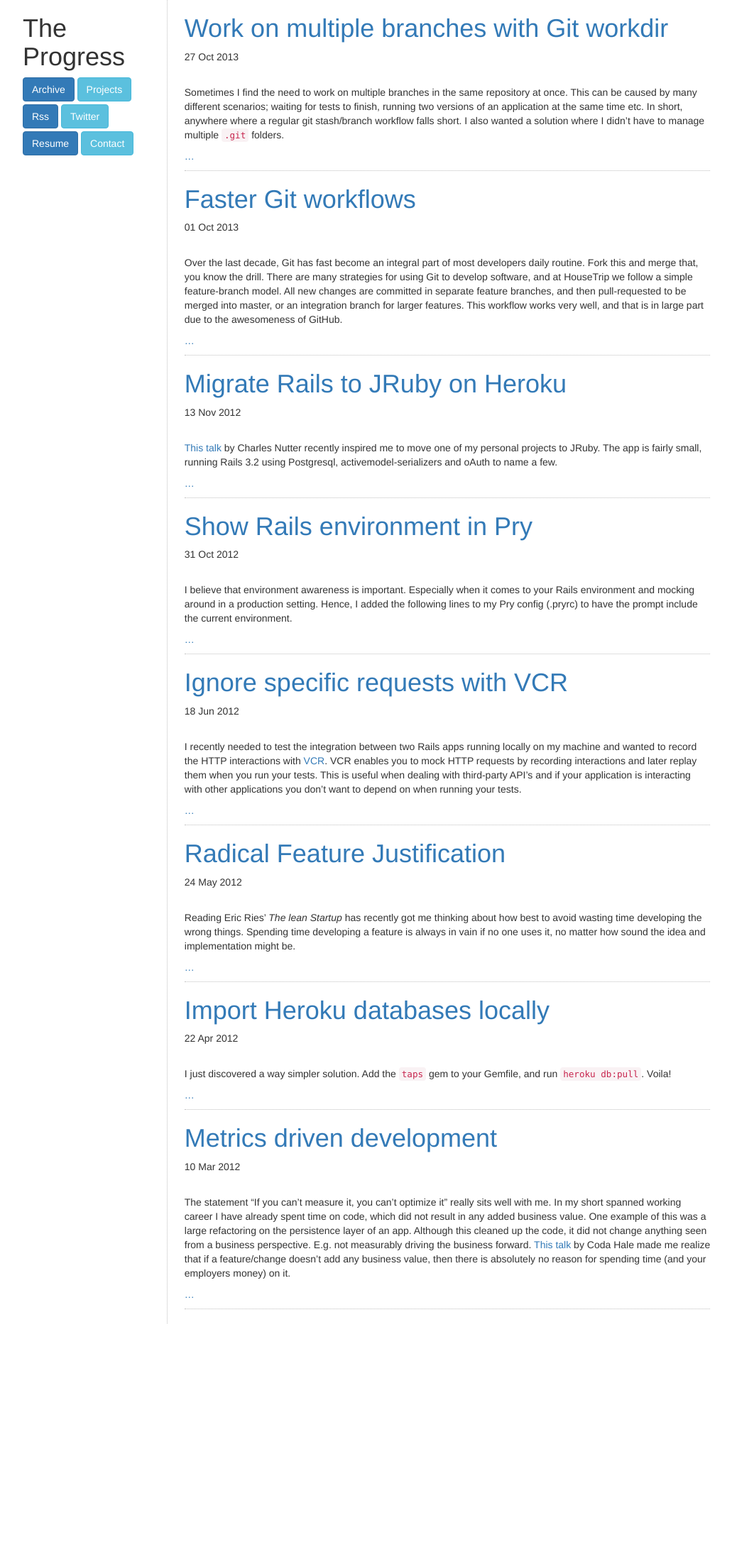
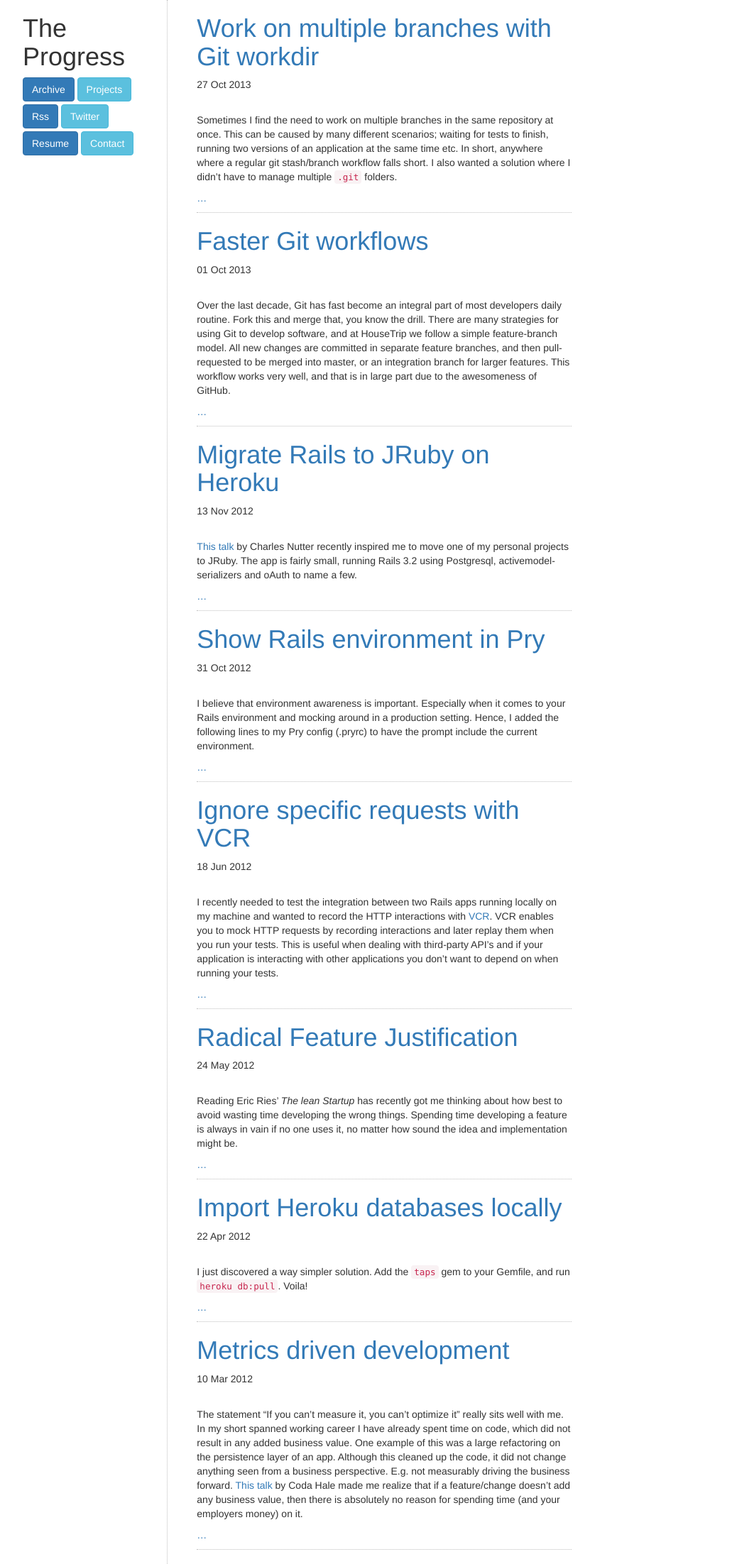
Before and after one commit to thejspr/thejspr.com, a Jekyll site: the page built from index.html, in a window 1280 px wide. Shown: the whole page at 71% size, without its empty margins (38-1069 px from the left). Built offline with Jekyll 4.4.1, drawn with Linux system fonts in a browser that asks for light colours; nearby versions of some CDN libraries; before the commit the page ends 1865 px from its top, so only the background shows below that.

Commit message:
Reduce width of main column

```diff
--- a/_layouts/default.html
+++ b/_layouts/default.html
@@ -28,7 +28,7 @@
           </div>
         </aside>
 
-        <section class="col-sm-12 col-md-8 content">
+        <section class="col-sm-12 col-md-6 content">
           {{ content }}
         </section>
 
--- a/css/style.css
+++ b/css/style.css
@@ -57,7 +57,7 @@ a:hover {
 @media (min-width: 992px) {
   .content {
     border-left: 1px dotted silver;
-    padding-left: 2%;
+    padding-left: 3.5%;
     margin-left: 2%;
   }
 
```
